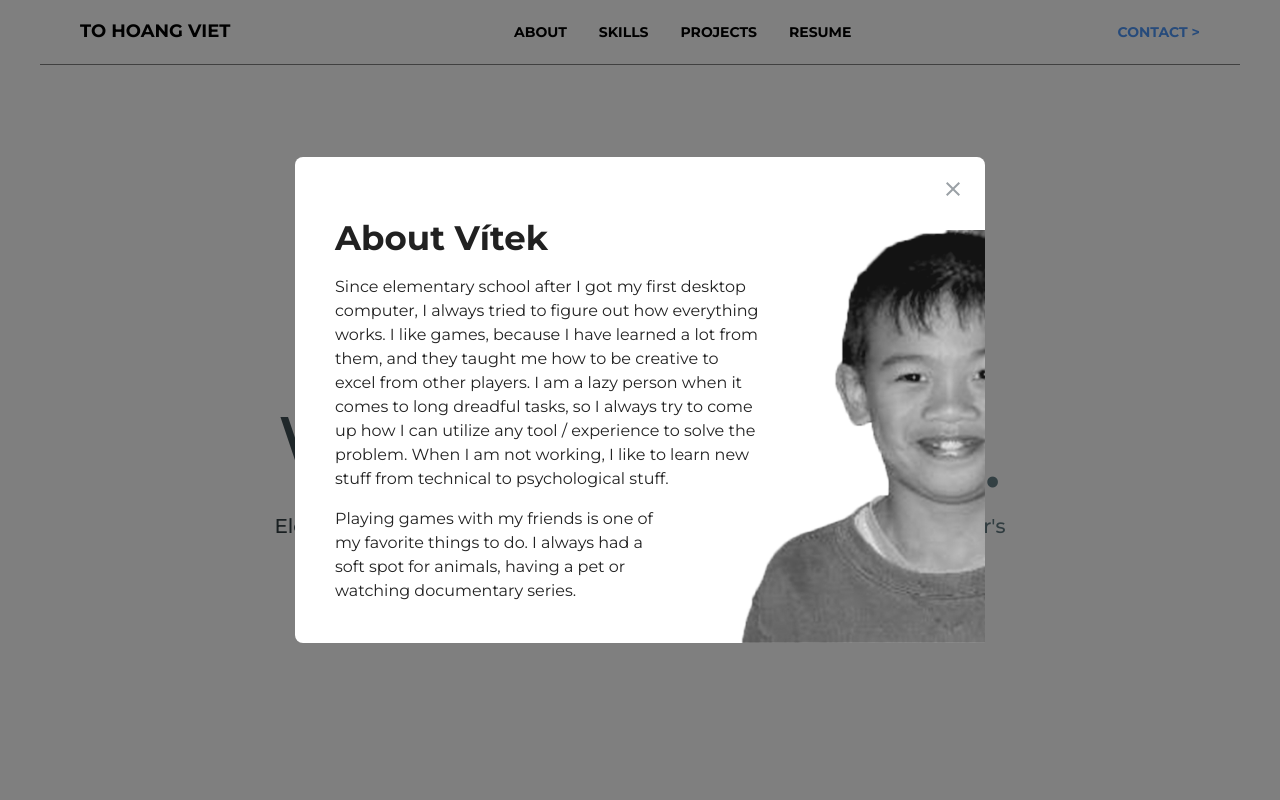
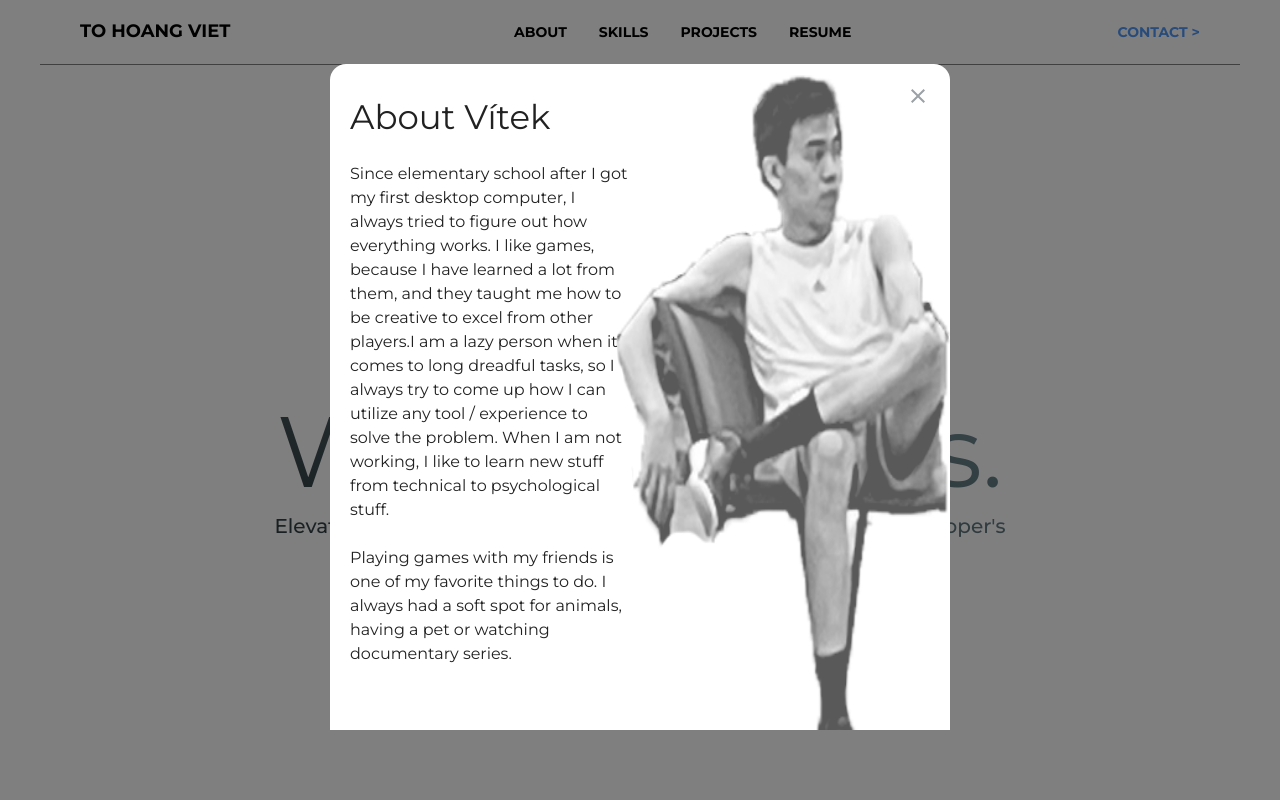
Before and after one commit to toho36/nextjs-portfolio, a Next.js app: page / in a window 1280 px wide. Both pictures are taken after a click on the link "ABOUT". Shown: the top 800 px of the page. Built offline with nearby package versions, Linux system fonts and the light colour scheme.

Commit message:
About modal update

```diff
--- a/components/AboutModal.tsx
+++ b/components/AboutModal.tsx
@@ -1,5 +1,7 @@
 import React from 'react';
 import { Box, IconButton, Modal, Stack, Typography } from '@mui/material';
+
+import Grid from '@mui/material/Grid';
 import CloseIcon from '@mui/icons-material/Close';
 interface AboutModalProps {
   isOpen: boolean;
@@ -17,38 +19,29 @@ const AboutModal: React.FC<AboutModalProps> = ({ isOpen, onClose }) => {
         alignItems: 'center',
         justifyContent: 'center',
         zIndex: 2000,
+        ...smallerScreenStyles,
       }}
     >
-      <div
-        className="modal"
-        style={{
-          display: 'flex',
-          position: 'relative',
-          backgroundColor: 'white',
-          borderRadius: '8px',
-          padding: '60px 3px 40px 40px',
-        }}
-      >
-        <Box
-          sx={{
-            position: 'absolute',
-            left: 'auto',
-            // top: 0,
-            right: 0,
-            bottom: 0,
-            height: '85%',
-          }}
-        >
+      <Box>
+        <Grid container>
+          <Grid>
+            <Box sx={modalWrapStyles}>
+              <Box sx={modalStyles}>
+                <Box sx={aboutModalInnerStyles}>
+                  <Grid>
+                    <Box sx={imageWrapStyles}>
                       <img
-            src="/images/prof1.png"
-            alt="Logo"
-            style={{
-              height: '100%',
-              objectFit: 'cover',
-              objectPosition: '0% 50%',
-            }}
+                        src="/images/voley.png"
+                        loading="lazy"
+                        width="344"
+                        height="747"
+                        alt="voley picture"
+                        sizes="100vw"
+                        className="about-img"
                       />
                     </Box>
+                  </Grid>
+
                   <IconButton
                     sx={{
                       zIndex: 1001,
@@ -63,49 +56,132 @@ const AboutModal: React.FC<AboutModalProps> = ({ isOpen, onClose }) => {
                       borderRadius: '5px',
                       backgroundColor: 'transparent',
                       '&:hover': {
-              backgroundColor: '#f0f0f0', // Change the background color on hover if desired
+                        backgroundColor: '#f0f0f0',
                       },
                     }}
                     onClick={onClose}
                   >
                     <CloseIcon sx={{ color: '#9ba1a6' }} />
                   </IconButton>
-        <Stack spacing={2} sx={{}}>
-          <Typography variant="h4" fontWeight={'bold'}>
-            {' '}
+
+                  <Grid>
+                    <Box sx={aboutModalContentStyles}>
+                      <Typography variant="h4" pb={3}>
                         About Vítek
                       </Typography>
-          <Typography
-            variant="body1"
-            style={{
-              display: 'inline-block',
-              maxWidth: '427px',
-              marginRight: '220px',
-            }}
-          >
-            Since elementary school after I got my first desktop computer, I
-            always tried to figure out how everything works. I like games,
-            because I have learned a lot from them, and they taught me how to be
-            creative to excel from other players. I am a lazy person when it
-            comes to long dreadful tasks, so I always try to come up how I can
-            utilize any tool / experience to solve the problem. When I am not
-            working, I like to learn new stuff from technical to psychological
-            stuff.
+                      <Typography variant="body1">
+                        Since elementary school after I got my first desktop
+                        computer, I always tried to figure out how everything
+                        works. I like games, because I have learned a lot from
+                        them, and they taught me how to be creative to excel
+                        from other players.
+                        <span>
+                          I am a lazy person when it comes to long dreadful
+                          tasks, so I always try to come up how I can utilize
+                          any tool / experience to solve the problem. When I am
+                          not working, I like to learn new stuff from technical
+                          to psychological stuff.
+                        </span>
+                        <br />
+                        <br />
+                        Playing games with my friends is one of my favorite
+                        things to do. I always had a soft spot for animals,
+                        having a pet or watching documentary series.
                       </Typography>
-          <Typography
-            variant="body1"
-            style={{ display: 'inline-block', maxWidth: '327px' }}
-          >
-            Playing games with my friends is one of my favorite things to do. I
-            always had a soft spot for animals, having a pet or watching
-            documentary series.
-          </Typography>
-        </Stack>
-        {/* <Box sx={{ flex: 1 }} /> */}
-        {/* Add a flex container to push the image to the right */}
-      </div>
+                    </Box>
+                  </Grid>
+                </Box>
+              </Box>
+            </Box>
+          </Grid>
+        </Grid>
+      </Box>
     </Modal>
   );
 };
 
 export default AboutModal;
+
+const smallerScreenStyles = {
+  '@media (max-width: 768px)': {
+    '.about-img': {
+      clipPath: 'polygon(0 0, 80% 0, 80% 100%, 0 100%)',
+      float: 'right', // Align it to the right
+      opacity: 0.7, // Set opacity to 70%
+      marginRight: '-20%',
+    },
+  },
+};
+
+const modalWrapStyles = {
+  WebkitTextSizeAdjust: '100%',
+  lineHeight: 1.2,
+  boxSizing: 'border-box',
+  WebkitFontSmoothing: 'antialiased',
+  position: 'fixed',
+  left: 0,
+  top: 0,
+  right: 0,
+  bottom: 0,
+  zIndex: 999,
+  justifyContent: 'center',
+  overflow: 'auto',
+  padding: '64px 0 0',
+  alignItems: 'flex-start',
+  backgroundAttachment: 'scroll!important',
+  display: 'flex',
+};
+
+const modalStyles = {
+  WebkitTextSizeAdjust: '100%',
+  lineHeight: 1.2,
+  boxSizing: 'border-box',
+  WebkitFontSmoothing: 'antialiased',
+  position: 'relative',
+  zIndex: 2,
+  overflow: 'hidden',
+  width: '100%',
+  maxWidth: '620px',
+  borderRadius: '16px',
+  backgroundColor: '#fff',
+  borderBottomLeftRadius: 0,
+  borderBottomRightRadius: 0,
+  backgroundAttachment: 'scroll!important',
+  animation: 'modalInMobile 0.4s backwards ease',
+};
+
+const aboutModalInnerStyles = {
+  WebkitTextSizeAdjust: '100%',
+  lineHeight: 1.2,
+  boxSizing: 'border-box',
+  WebkitFontSmoothing: 'antialiased',
+  position: 'relative',
+  padding: '32px 20px 64px',
+  backgroundAttachment: 'scroll!important',
+};
+
+const imageWrapStyles = {
+  WebkitTextSizeAdjust: '100%',
+  lineHeight: 1.2,
+  boxSizing: 'border-box',
+  WebkitFontSmoothing: 'antialiased',
+  position: 'absolute',
+  left: 'auto',
+  top: 0,
+  right: 0,
+  bottom: 0,
+  height: '100%',
+  backgroundAttachment: 'scroll!important',
+  opacity: '70%',
+};
+
+const aboutModalContentStyles = {
+  WebkitTextSizeAdjust: '100%',
+  boxSizing: 'border-box',
+  WebkitFontSmoothing: 'antialiased',
+  position: 'relative',
+  zIndex: 1,
+  width: '80%',
+  maxWidth: '280px',
+  backgroundAttachment: 'scroll!important',
+};
```
Lines whose indentation alone changed are shown as unchanged.
